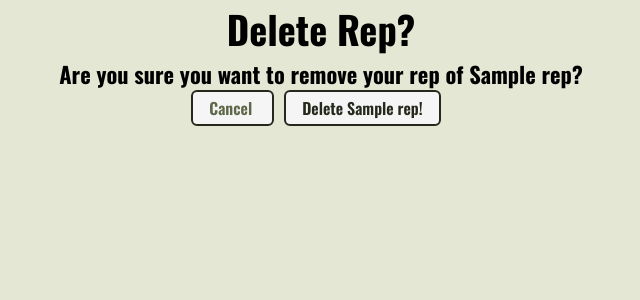
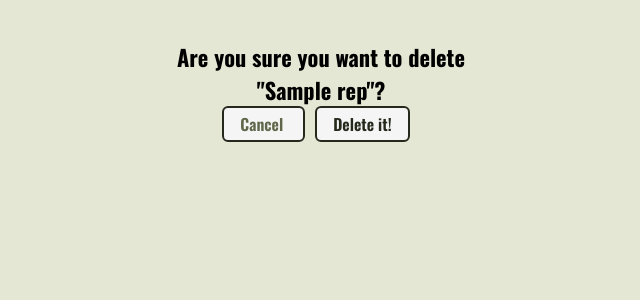
Before and after one commit to rbozek/reps, a Django app: page /reps/1/delete/ in a window 1280 px wide. Shown: the part 50-350 px from the top of the page, without its empty margins (319-959 px from the left). Run offline with Django 4.2, Linux system fonts and the light colour scheme; a user stored in the database is signed in; tables that the repository leaves empty hold one stand-in row (values such as "Sample post").

Commit message:
update rep delete page & css

```diff
--- a/main_app/static/css/base.css
+++ b/main_app/static/css/base.css
@@ -242,9 +242,9 @@ button, .btn {
 .about-container {
   display: flex; /* Use flexbox */
   flex-direction: column;
-  justify-content: center; /* Horizontally center items */
-  align-items: center; /* Vertically center items */
-  text-align: center; /* Center text within container */
+  justify-content: center;
+  align-items: center;
+  text-align: center;
 }
 .about-container p {
   margin-top: 8px;
@@ -254,3 +254,12 @@ button, .btn {
 .red-text {
   color: red;
 }
+
+/* delete-rep only */
+.delete-rep-container {
+  margin-top: 40px;
+  flex-direction: column;
+  justify-content: center;
+  align-items: center;
+  text-align: center;
+}
--- a/main_app/templates/main_app/rep_confirm_delete.html
+++ b/main_app/templates/main_app/rep_confirm_delete.html
@@ -3,10 +3,10 @@
 
 {% block content %}
 
-<div class="page-header">
-  <h1>Delete Rep?</h1>
+<div class="delete-rep-container">
+  <h2>Are you sure you want to delete</h2>
+  <h2>"{{rep.name}}"?</h2>
 </div>
-<h2>Are you sure you want to remove your rep of {{rep.name}}?</h2>
 
 <form action="" method="post" class="form">
   {% csrf_token %}
@@ -16,7 +16,7 @@
   >
     Cancel
   </a>
-  <button type="submit" class="btn danger">Delete {{rep.name}}!</button>
+  <button type="submit" class="btn danger">Delete it!</button>
 </form>
 
 {% endblock %}
```
